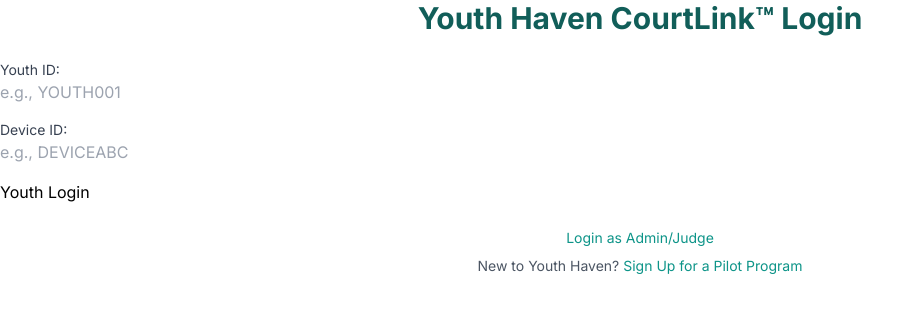
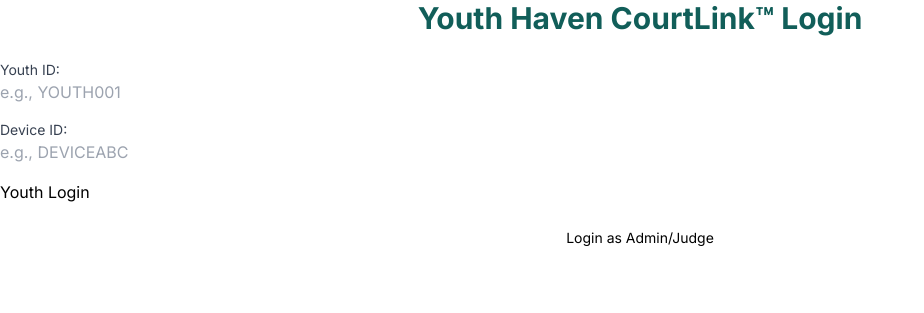
Before and after one commit to voycebutler18/Youth-Haven-CourtLink, a Flask app: page /login in a window 1280 px wide. Shown: the top 313 px of the page, without its empty margins (0-924 px from the left). Run offline with Flask 3, Linux system fonts and the light colour scheme; some libraries are stand-ins or nearby versions.

Commit message:
Update login.html

```diff
--- a/templates/login.html
+++ b/templates/login.html
@@ -6,23 +6,26 @@
     <title>Login - Youth Haven CourtLink™</title>
     <!-- Tailwind CSS CDN -->
     <script src="https://cdn.tailwindcss.com"></script>
-    <link href="https://fonts.googleapis.com/css2?family=Inter:wght@300;400;700&display=swap" rel="stylesheet">
+    <link href="https://fonts.googleapis.com/css2?family=Inter:wght@400;600;700&display=swap" rel="stylesheet">
     <style>
         body {
             font-family: 'Inter', sans-serif;
             @apply bg-gray-100 text-gray-800 flex items-center justify-center min-h-screen;
         }
         .login-card {
-            @apply bg-white p-8 rounded-lg shadow-xl w-full max-w-md;
+            @apply bg-white p-8 rounded-lg shadow-xl w-full max-w-md border border-gray-200; /* Added border for formality */
         }
         .form-input {
-            @apply block w-full px-4 py-2 mt-1 border border-gray-300 rounded-md focus:ring-teal-500 focus:border-teal-500;
+            @apply block w-full px-4 py-2 mt-1 border border-gray-300 rounded-md focus:ring-blue-500 focus:border-blue-500; /* Blue focus ring for formality */
         }
         .form-button {
-            @apply w-full py-2 px-4 border border-transparent rounded-md shadow-sm text-lg font-semibold text-white bg-teal-600 hover:bg-teal-700 focus:outline-none focus:ring-2 focus:ring-offset-2 focus:ring-teal-500 transition-colors duration-300;
+            @apply w-full py-2 px-4 border border-transparent rounded-md shadow-sm text-lg font-semibold text-white bg-blue-700 hover:bg-blue-800 focus:outline-none focus:ring-2 focus:ring-offset-2 focus:ring-blue-500 transition-colors duration-300; /* Blue buttons */
         }
         .message {
             @apply text-red-600 text-sm font-medium mt-2 mb-4;
+        }
+        .switch-link {
+            @apply text-blue-700 hover:underline font-semibold; /* Blue link for formality */
         }
     </style>
 </head>
@@ -55,7 +58,7 @@
             <div id="adminLoginForm" class="space-y-4 {% if user_type == 'youth' %}hidden{% endif %}">
                 <div>
                     <label for="admin_user_id" class="block text-sm font-medium text-gray-700">Admin/Judge ID:</label>
-                    <input type="text" id="admin_user_id" name="user_id" class="form-input" placeholder="e.g., PO_JaneDoe" required>
+                    <input type="text" id="admin_user_id" name="user_id" class="form-input" placeholder="e.g., peterbutler41@gmail.com" required>
                 </div>
                 <div>
                     <label for="admin_password" class="block text-sm font-medium text-gray-700">Password:</label>
@@ -67,14 +70,12 @@
 
         <p class="text-center mt-6 text-sm">
             {% if user_type == 'youth' %}
-                <a href="#" onclick="switchForm('admin'); return false;" class="text-teal-600 hover:underline">Login as Admin/Judge</a>
+                <a href="#" onclick="switchForm('admin'); return false;" class="switch-link">Login as Admin/Judge</a>
             {% else %}
-                <a href="#" onclick="switchForm('youth'); return false;" class="text-teal-600 hover:underline">Login as Youth</a>
+                <a href="#" onclick="switchForm('youth'); return false;" class="switch-link">Login as Youth</a>
             {% endif %}
         </p>
-        <p class="text-center mt-2 text-sm text-gray-600">
-            New to Youth Haven? <a href="{{ url_for('signup') }}" class="text-teal-600 hover:underline">Sign Up for a Pilot Program</a>
-        </p>
+        <!-- Removed the "Sign Up for a Pilot Program" link -->
     </div>
 
     <script>
```
